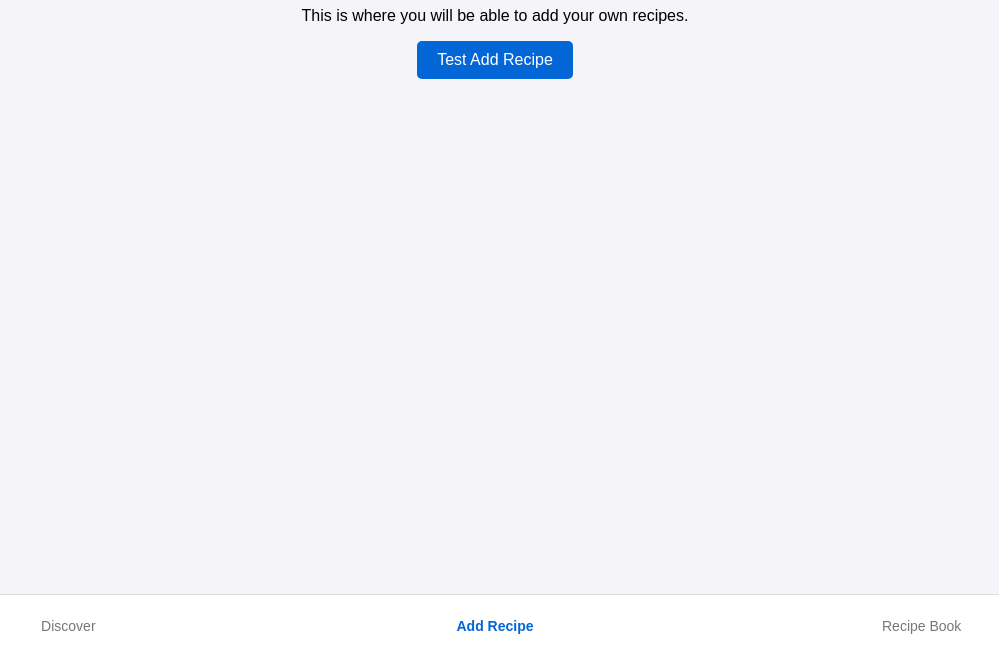
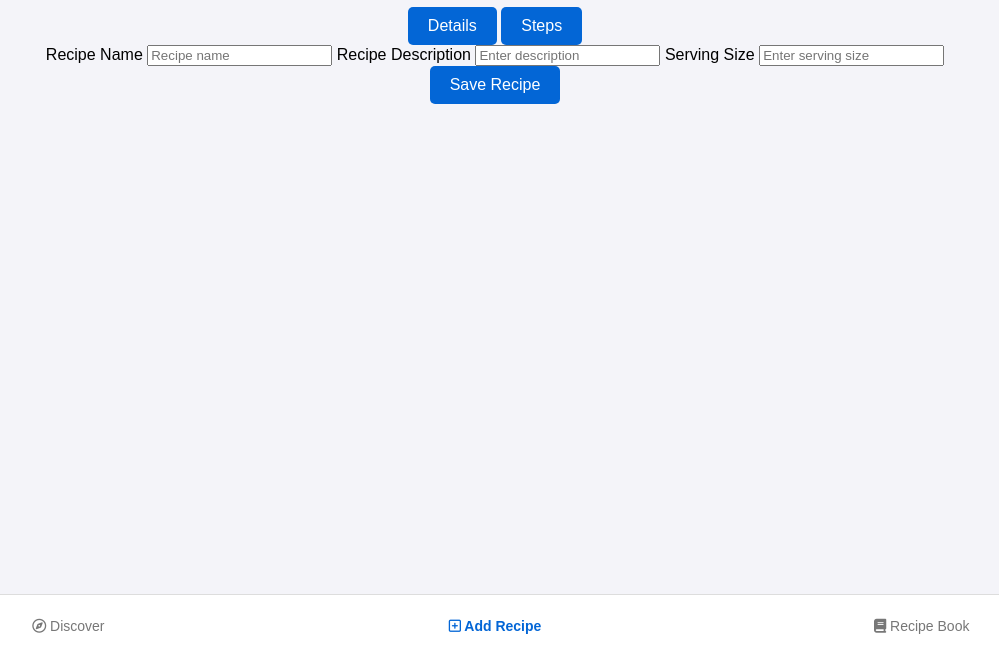
Before and after one commit to Olamide-OO11/Hi-Fi-Prototype, a plain HTML site: page add-recipe.html in a window 1280 px wide. Shown: the part 143-800 px from the top of the page, without its empty margins (145-1144 px from the left). Drawn offline with Linux system fonts and the light colour scheme.

Commit message:
Revise add-recipe.html layout and content
Updated the structure and content of the add-recipe.html file to include recipe details and steps sections, as well as navigation links.

```diff
--- a/add-recipe.html
+++ b/add-recipe.html
@@ -1,3 +1,5 @@
+<!--
+
 
 <!DOCTYPE html>
 <html lang="en">
@@ -20,7 +22,17 @@
 
     </main>
 
+->
+
+
+
+
     <!-- Bottom Navigation -->
+
+
+
+<!--
+
     <nav class="bottom-nav">
 
         <a href="index.html" class="nav-item">
@@ -41,3 +53,86 @@
 
 </body>
 </html>
+-->
+
+
+
+
+
+<!DOCTYPE html>
+<html lang="en">
+<head>
+    <meta charset="UTF-8">
+    <meta name="viewport" content="width=device-width, initial-scale=1.0, viewport-fit=cover">
+    <title>Add Recipe - PrepMate</title>
+    <link rel="stylesheet" href="https://cdnjs.cloudflare.com/ajax/libs/font-awesome/6.5.1/css/all.min.css">
+    <link rel="stylesheet" href="style.css">
+</head>
+
+<body>
+
+    <main class="page-content">
+
+        <h1>Add a Recipe</h1>
+
+        <!-- Tabs: aria-pressed marks the selected one -->
+        <div class="tabs">
+            <button type="button" class="tab" data-tab="details" aria-pressed="true">Details</button>
+            <button type="button" class="tab" data-tab="steps" aria-pressed="false">Steps</button>
+        </div>
+
+        <div class="page-body">
+
+            <!-- Tab 1: recipe details -->
+            <section id="panel-details">
+                <label>Recipe Name
+                    <input type="text" id="recipe-name" placeholder="Recipe name">
+                </label>
+                <label>Recipe Description
+                    <input type="text" id="recipe-description" placeholder="Enter description">
+                </label>
+                <label>Serving Size
+                    <input type="text" id="recipe-servings" placeholder="Enter serving size">
+                </label>
+            </section>
+
+            <!-- Tab 2: steps (add-recipe.js adds the step cards) -->
+            <section id="panel-steps" hidden>
+                <div id="steps-list"></div>
+                <button type="button" id="add-step-btn" class="add-step-btn">+ Add Step</button>
+            </section>
+
+            <button type="button" id="save-recipe" class="btn-primary">Save Recipe</button>
+
+            <!-- aria-live makes screen readers announce the message when it changes -->
+            <p id="save-message" class="message" aria-live="polite"></p>
+
+        </div>
+
+    </main>
+
+    <!-- Bottom Navigation -->
+    <nav class="bottom-nav" aria-label="Main navigation">
+
+        <a href="index.html" class="nav-item">
+            <i class="fa-regular fa-compass" aria-hidden="true"></i>
+            <span>Discover</span>
+        </a>
+
+        <a href="add-recipe.html" class="nav-item active" aria-current="page">
+            <i class="fa-regular fa-square-plus" aria-hidden="true"></i>
+            <span>Add Recipe</span>
+        </a>
+
+        <a href="recipe-book.html" class="nav-item">
+            <i class="fa-solid fa-book" aria-hidden="true"></i>
+            <span>Recipe Book</span>
+        </a>
+
+    </nav>
+
+    <script src="recipes.js"></script>
+    <script src="add-recipe.js"></script>
+
+</body>
+</html>
```
